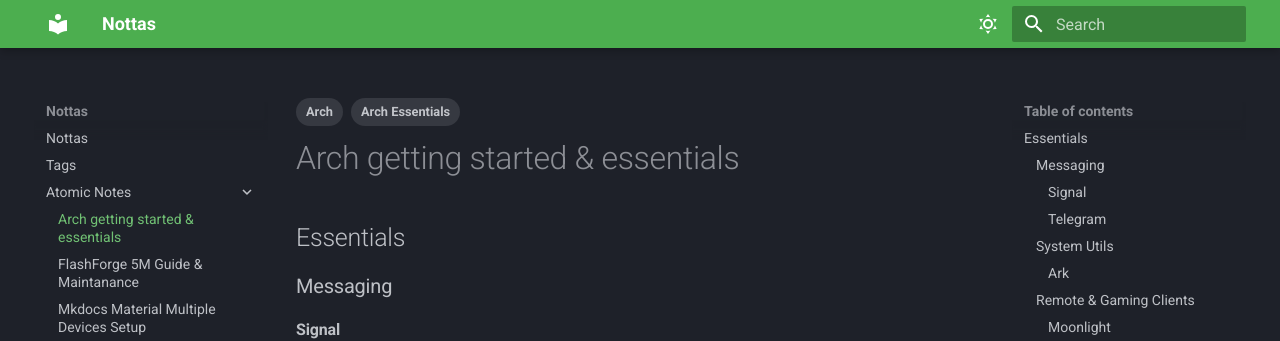
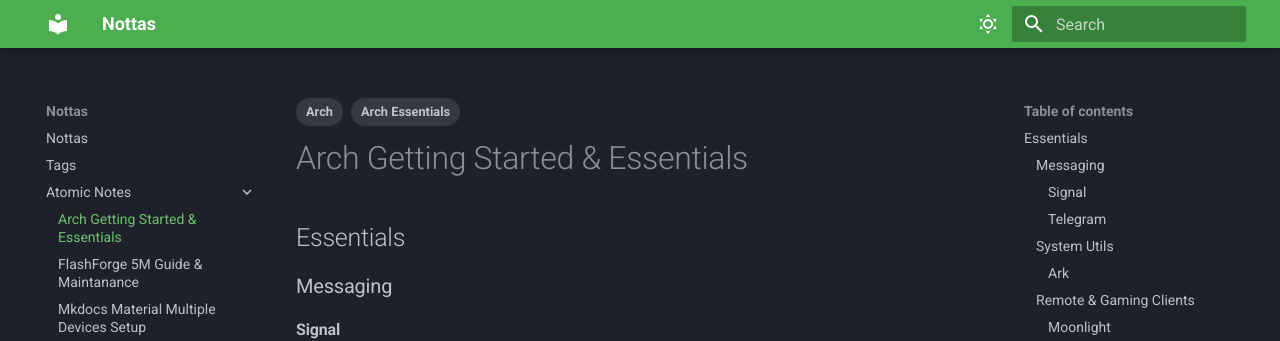
Before and after one commit to zabimaruu/wiki, an MkDocs documentation site: the page built from docs/Atomic-Notes/arch-getting-started-&-essentials.md, in a window 1280 px wide and 900 px high. Shown: the top 341 px of the window. Built offline with MkDocs 1.6.1 and Material for MkDocs 9.7.7, drawn with Linux system fonts in a browser that asks for light colours; part of the change alters nothing that is shown; some of the changed text lies outside the part shown.

```diff
--- a/docs/Atomic-Notes/arch-getting-started-&-essentials.md
+++ b/docs/Atomic-Notes/arch-getting-started-&-essentials.md
@@ -3,6 +3,8 @@ tags:
   - Arch
   - Arch Essentials
 ---
+
+# Arch Getting Started & Essentials
 
 ## Essentials
 
@@ -96,7 +98,7 @@ If an extra drive needs to be added to your machine **post installation** follow
 2. add the following entry at the bottom of the `fstab`
 	1. `/dev/mapper/extra /mnt/extra ext4 defaults 0 0`
 	2. *Note: make sure to change all values to match your drive, "extra" mount point and "partition type" needs to be change*
-![[Second-Drive-Fstab-Entry.png]]
+![Second-Drive-Fstab-Entry.png](../Media/Second-Drive-Fstab-Entry.png)
 3. You can now, reboot and if the drive is detected, you should be asked to enter the **drive encryption password**
 
 ### Encryption Key and crypttab
@@ -111,7 +113,7 @@ If an extra drive needs to be added to your machine **post installation** follow
 		2. **/dev/drive** = drive label location
 		3. **none** = tell linux to ask for the drive encryption password on boot
 3. After both options have been added, see *image below* proceed to creating a **encryption key**
-![[crypttab-example-2nd-drive-encypt.png]]
+![crypttab-example-2nd-drive-encypt.png](../Media/crypttab-example-2nd-drive-encypt.png)
 4. Generate LUKS key using **OpenSSL**
 	1. `openssl rand -out /path/to/your/keyfile 4096`
 5. Change permission to `read` only by `root`
```
